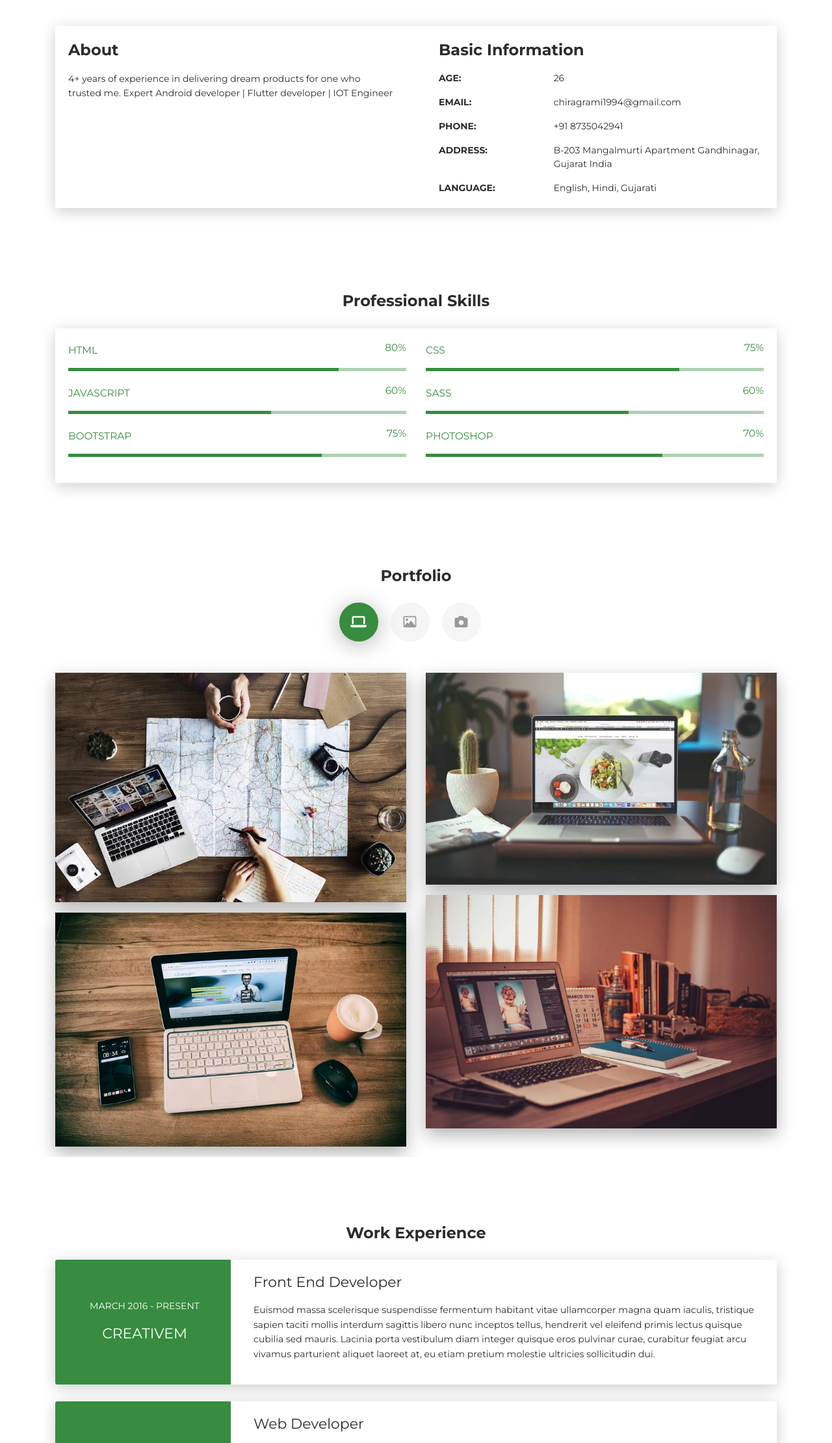
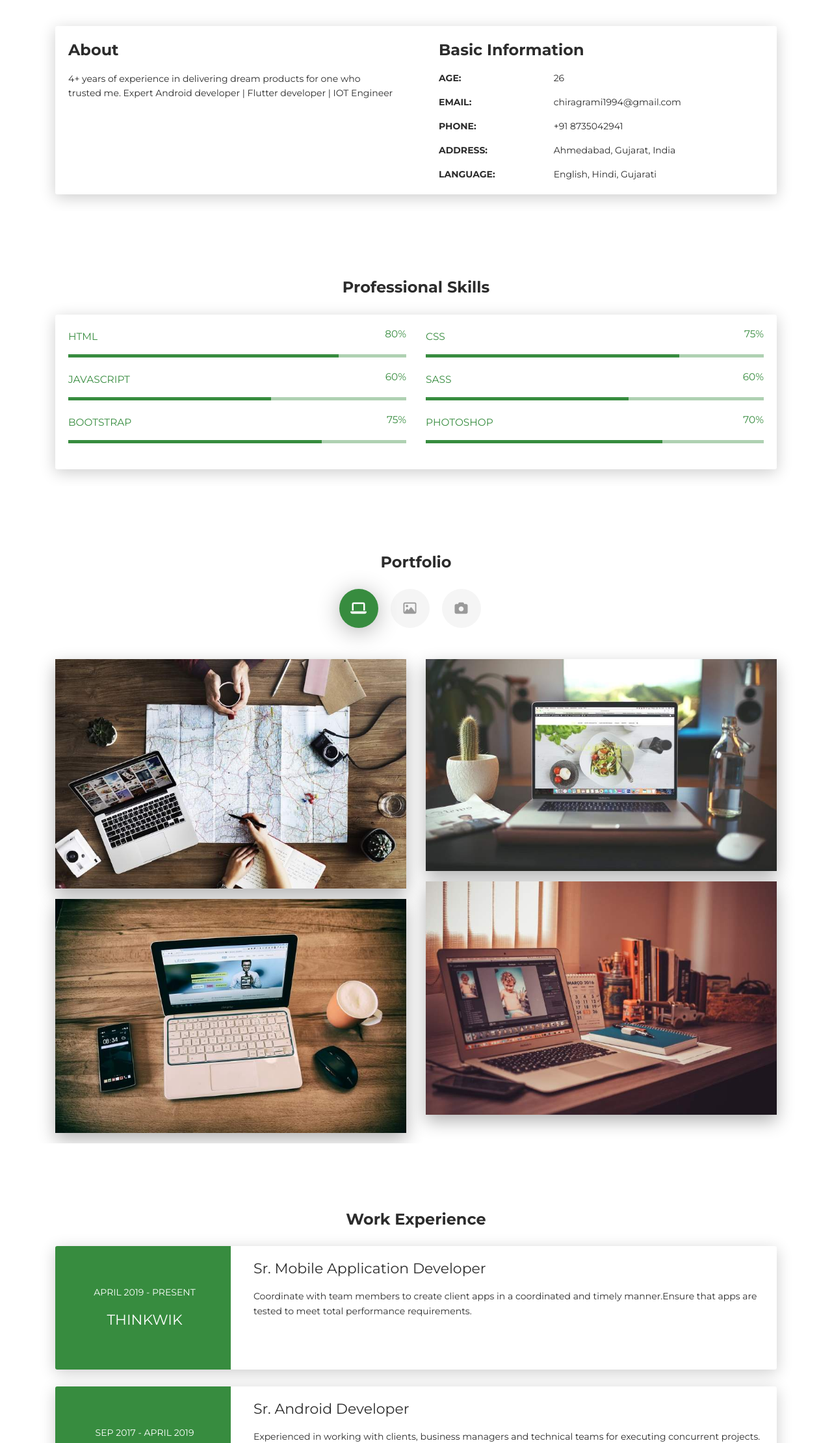
Before and after one commit to chiragprami/chirag.github.io, a plain HTML site: page index.html in a window 1280 px wide. Shown: the part 580-2800 px from the top of the page at 65% size. Drawn offline with Linux system fonts and the light colour scheme.

Commit message:
Basic Information

```diff
--- a/index.html
+++ b/index.html
@@ -81,7 +81,7 @@
             </div>
             <div class="row mt-3">
               <div class="col-sm-4"><strong class="text-uppercase">Address:</strong></div>
-              <div class="col-sm-8">B-203 Mangalmurti Apartment Gandhinagar, Gujarat India</div>
+              <div class="col-sm-8">Ahmedabad, Gujarat, India</div>
             </div>
             <div class="row mt-3">
               <div class="col-sm-4"><strong class="text-uppercase">Language:</strong></div>
@@ -289,14 +289,14 @@
       <div class="row">
         <div class="col-md-3 bg-primary" data-aos="fade-right" data-aos-offset="50" data-aos-duration="500">
           <div class="card-body cc-experience-header">
-            <p>March 2016 - Present</p>
-            <div class="h5">CreativeM</div>
+            <p>April 2019 - Present</p>
+            <div class="h5">Thinkwik</div>
           </div>
         </div>
         <div class="col-md-9" data-aos="fade-left" data-aos-offset="50" data-aos-duration="500">
           <div class="card-body">
-            <div class="h5">Front End Developer</div>
-            <p>Euismod massa scelerisque suspendisse fermentum habitant vitae ullamcorper magna quam iaculis, tristique sapien taciti mollis interdum sagittis libero nunc inceptos tellus, hendrerit vel eleifend primis lectus quisque cubilia sed mauris. Lacinia porta vestibulum diam integer quisque eros pulvinar curae, curabitur feugiat arcu vivamus parturient aliquet laoreet at, eu etiam pretium molestie ultricies sollicitudin dui.</p>
+            <div class="h5">Sr. Mobile Application Developer</div>
+            <p>Coordinate with team members to create client apps in a coordinated and timely manner.Ensure that apps are tested to meet total performance requirements.</p>
           </div>
         </div>
       </div>
@@ -305,14 +305,14 @@
       <div class="row">
         <div class="col-md-3 bg-primary" data-aos="fade-right" data-aos-offset="50" data-aos-duration="500">
           <div class="card-body cc-experience-header">
-            <p>April 2014 - March 2016</p>
-            <div class="h5">WebNote</div>
+            <p>Sep 2017 - April 2019</p>
+            <div class="h5">VMG Software Solutions</div>
           </div>
         </div>
         <div class="col-md-9" data-aos="fade-left" data-aos-offset="50" data-aos-duration="500">
           <div class="card-body">
-            <div class="h5">Web Developer</div>
-            <p>Euismod massa scelerisque suspendisse fermentum habitant vitae ullamcorper magna quam iaculis, tristique sapien taciti mollis interdum sagittis libero nunc inceptos tellus, hendrerit vel eleifend primis lectus quisque cubilia sed mauris. Lacinia porta vestibulum diam integer quisque eros pulvinar curae, curabitur feugiat arcu vivamus parturient aliquet laoreet at, eu etiam pretium molestie ultricies sollicitudin dui.</p>
+            <div class="h5">Sr. Android Developer</div>
+            <p>Experienced in working with clients, business managers and technical teams for executing concurrent projects.</p>
           </div>
         </div>
       </div>
@@ -321,14 +321,14 @@
       <div class="row">
         <div class="col-md-3 bg-primary" data-aos="fade-right" data-aos-offset="50" data-aos-duration="500">
           <div class="card-body cc-experience-header">
-            <p>April 2013 - February 2014</p>
-            <div class="h5">WEBM</div>
+            <p>Feb 2016 - Sep 2017</p>
+            <div class="h5">Codesture Techno Pvt LTd</div>
           </div>
         </div>
         <div class="col-md-9" data-aos="fade-left" data-aos-offset="50" data-aos-duration="500">
           <div class="card-body">
-            <div class="h5">Intern</div>
-            <p>Euismod massa scelerisque suspendisse fermentum habitant vitae ullamcorper magna quam iaculis, tristique sapien taciti mollis interdum sagittis libero nunc inceptos tellus, hendrerit vel eleifend primis lectus quisque cubilia sed mauris. Lacinia porta vestibulum diam integer quisque eros pulvinar curae, curabitur feugiat arcu vivamus parturient aliquet laoreet at, eu etiam pretium molestie ultricies sollicitudin dui.</p>
+            <div class="h5">Android Developer</div>
+            <p>To Work with the Organization that has exposure to different technologies and Challenges that can push my limits to develop innovative Applications.</p>
           </div>
         </div>
       </div>
@@ -492,7 +492,7 @@
                 <div class="col-md-6">
                   <div class="card-body">
                     <p class="mb-0"><strong>Address </strong></p>
-                    <p class="pb-2">B-203 Mangalmurti Apartment Gandhinagar, Gujarat, Inida</p>
+                    <p class="pb-2">Ahmedabad, Gujarat, India</p>
                     <p class="mb-0"><strong>Phone</strong></p>
                     <p class="pb-2">+91 87350 42941</p>
                     <p class="mb-0"><strong>Email</strong></p>
```
